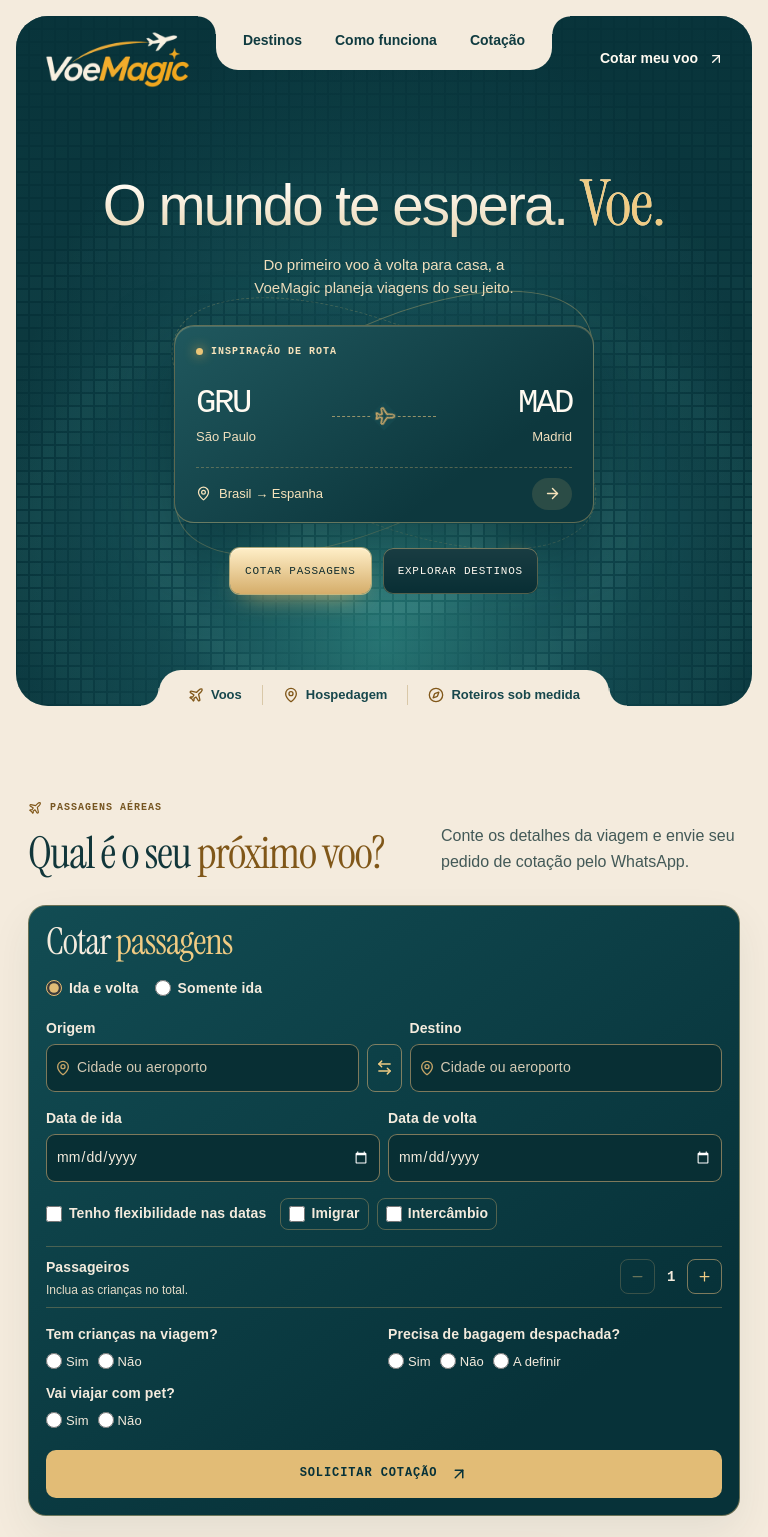
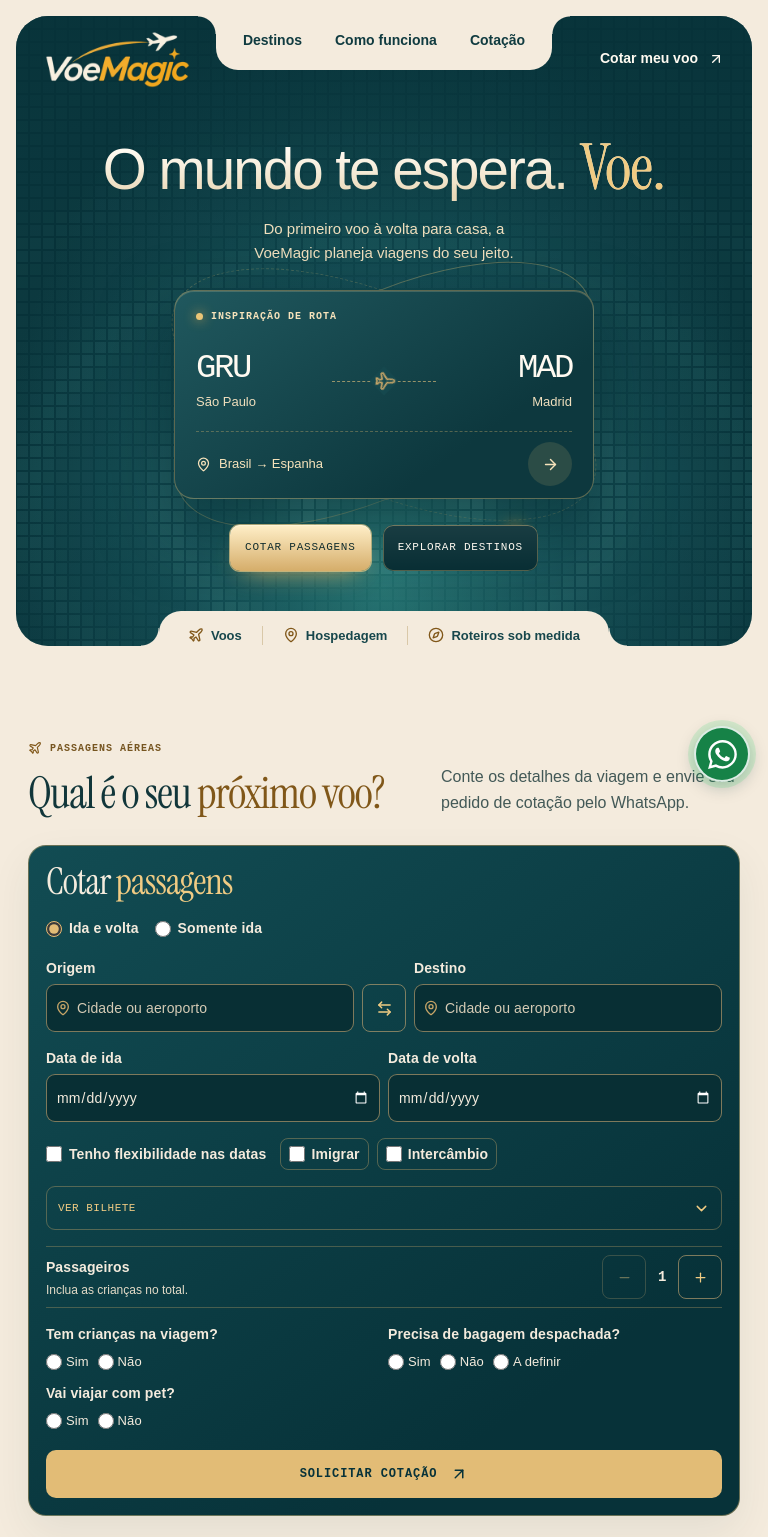
Before and after one commit to thomasgabbriel/voemagic, a React (Vite) app: page / in a window 768 px wide. Shown: the top 1537 px of the page. Built offline with nearby package versions, Linux system fonts and the light colour scheme.

Commit message:
Melhora controles mobile e adiciona WhatsApp flutuante

```diff
--- a/src/components/ui/flight-quote.tsx
+++ b/src/components/ui/flight-quote.tsx
@@ -1,5 +1,5 @@
 import { useEffect, useState, type FormEvent } from 'react'
-import { ArrowLeftRight, ArrowUpRight, Minus, Plus } from 'lucide-react'
+import { ArrowLeftRight, ArrowUpRight, ChevronDown, Minus, Plus } from 'lucide-react'
 import { AirportField, emptyAirport, type AirportValue } from './airport-field'
 import { airportLabel, loadAirports, type Airport } from './airports'
 import { whatsappUrl } from '../../contact'
@@ -120,6 +120,15 @@ export function FlightQuote({ suggestedDestination }: { suggestedDestination: Su
     'aria-describedby': error?.field === name ? 'quote-error' : undefined,
   })
 
+  const boardingPass = (
+    <QuoteBoardingPass activeField={activeField} origin={origin.selected} destination={destination.selected} roundTrip={roundTrip}
+        departure={formatDate(departure)} returnDate={formatDate(returnDate)} flexible={flexible} passengers={passengers}
+        preferences={[
+          ...(purpose ? [{ label: 'Objetivo', value: purpose }] : []),
+          ...questions.filter(({ name }) => answers[name]).map(({ name, summary }) => ({ label: summary, value: answers[name] })),
+        ]} />
+  )
+
   return (
     <div className="quote-layout">
       <form id="cotacao" className="quote" aria-labelledby="quote-title" noValidate onSubmit={submit} onChange={() => setError(null)}
@@ -160,6 +169,10 @@ export function FlightQuote({ suggestedDestination }: { suggestedDestination: Su
           </fieldset>
         </div>
         {purpose && <p className="quote-purpose-note" role="status">Para {purpose === 'Imigrar' ? 'imigração' : 'intercâmbio'}, a cotação será somente ida.</p>}
+        <details className="quote-mobile-pass">
+          <summary>Ver bilhete <ChevronDown size={17} aria-hidden="true" /></summary>
+          {boardingPass}
+        </details>
         <div className="quote-passengers" data-pass-field="passengers">
           <div><strong id="passenger-label">Passageiros</strong><small>Inclua as crianças no total.</small></div>
           <div className="counter" role="group" aria-labelledby="passenger-label">
@@ -179,12 +192,7 @@ export function FlightQuote({ suggestedDestination }: { suggestedDestination: Su
         {error && <p id="quote-error" className="quote-error" role="alert">{error.message}</p>}
         <button className="button primary quote-submit" type="submit">Solicitar cotação <ArrowUpRight size={18} /></button>
       </form>
-      <QuoteBoardingPass activeField={activeField} origin={origin.selected} destination={destination.selected} roundTrip={roundTrip}
-        departure={formatDate(departure)} returnDate={formatDate(returnDate)} flexible={flexible} passengers={passengers}
-        preferences={[
-          ...(purpose ? [{ label: 'Objetivo', value: purpose }] : []),
-          ...questions.filter(({ name }) => answers[name]).map(({ name, summary }) => ({ label: summary, value: answers[name] })),
-        ]} />
+      {boardingPass}
     </div>
   )
 }
--- a/src/main.tsx
+++ b/src/main.tsx
@@ -132,6 +132,11 @@ function App() {
           </div>
         </div>
       </footer>
+      <a className="floating-whatsapp" href={whatsappUrl} target="_blank" rel="noopener noreferrer" aria-label="Falar com a VoeMagic no WhatsApp">
+        <svg viewBox="0 0 16 16" width="29" height="29" fill="currentColor" aria-hidden="true">
+          <path d="M13.601 2.326A7.85 7.85 0 0 0 8.01 0C3.655 0 .106 3.547.104 7.903c0 1.391.363 2.75 1.054 3.947L.038 15.946l4.193-1.1a7.9 7.9 0 0 0 3.777.962h.003c4.354 0 7.903-3.546 7.905-7.903a7.86 7.86 0 0 0-2.315-5.579zM8.011 14.473h-.003a6.57 6.57 0 0 1-3.345-.916l-.24-.142-2.488.653.664-2.426-.157-.249a6.56 6.56 0 0 1-1.004-3.49c.002-3.62 2.951-6.568 6.575-6.568a6.53 6.53 0 0 1 4.646 1.925 6.53 6.53 0 0 1 1.921 4.649c-.001 3.62-2.949 6.564-6.569 6.564zm3.604-4.915c-.197-.099-1.168-.576-1.349-.642-.18-.066-.312-.099-.443.099-.132.197-.51.642-.625.774-.115.132-.23.148-.428.05-.197-.1-.833-.308-1.587-.98-.587-.524-.983-1.171-1.098-1.368-.115-.198-.012-.305.087-.403.089-.088.198-.23.296-.346.099-.115.132-.197.198-.329.065-.132.032-.247-.017-.346-.05-.099-.444-1.07-.608-1.466-.16-.385-.324-.333-.444-.339-.115-.006-.247-.007-.379-.007a.73.73 0 0 0-.526.247c-.18.198-.69.675-.69 1.646 0 .972.707 1.91.806 2.042.098.132 1.39 2.122 3.367 2.977.47.203.838.326 1.124.416.472.15.902.129 1.242.078.378-.056 1.168-.477 1.332-.938.165-.46.165-.856.115-.938-.049-.083-.18-.132-.378-.231z" />
+        </svg>
+      </a>
     </>
   )
 }
--- a/src/styles.css
+++ b/src/styles.css
@@ -707,3 +707,78 @@ em { font-family: 'Instrument Serif', Georgia, serif; font-weight: 400; letter-s
   .review-track { grid-auto-columns: min(87%, 390px); }
   .review-card { padding-inline: 22px; }
 }
+
+.quote-mobile-pass { display: none; }
+.floating-whatsapp {
+  position: fixed;
+  z-index: 5;
+  right: calc(18px + env(safe-area-inset-right));
+  bottom: calc(18px + env(safe-area-inset-bottom));
+  display: grid;
+  place-items: center;
+  width: 56px;
+  height: 56px;
+  border: 2px solid #ffffffd9;
+  border-radius: 50%;
+  background: #168247;
+  color: #fff;
+  box-shadow: 0 0 0 6px #25d36626, 0 5px 17px #07323945;
+  transition: background-color 160ms ease, transform 160ms var(--out);
+}
+.floating-whatsapp:hover { background: #116e3b; }
+.floating-whatsapp:active { transform: scale(.95); }
+
+@media (max-width: 860px) {
+  .quote-layout { grid-template-areas: "form"; }
+  .quote-layout > .quote-pass { display: none; }
+  .quote-mobile-pass { display: block; min-width: 0; }
+  .quote-mobile-pass summary {
+    display: flex;
+    align-items: center;
+    justify-content: space-between;
+    min-height: 44px;
+    padding-inline: 11px;
+    border: 1px solid #c6a56865;
+    border-radius: 9px;
+    color: #f0cb83;
+    cursor: pointer;
+    font: 500 11px/1.3 var(--mono);
+    letter-spacing: .045em;
+    text-transform: uppercase;
+  }
+  .quote-mobile-pass summary::-webkit-details-marker { display: none; }
+  .quote-mobile-pass[open] summary svg { transform: rotate(180deg); }
+  .quote-mobile-pass .quote-pass { margin-top: 11px; border-radius: 14px; box-shadow: none; }
+  .quote-mobile-pass .quote-pass-stub::before, .quote-mobile-pass .quote-pass-stub::after { display: none; }
+  .footer-inner { padding-bottom: 82px; }
+}
+
+@media (max-width: 860px), (pointer: coarse) {
+  .ticket button, .swap-airports, .counter button, .field-clear, .destination-controls button, .review-controls button {
+    min-width: 44px;
+    min-height: 44px;
+  }
+}
+
+@media (min-width: 741px) and (max-width: 1099px) {
+  .hero-body { min-height: clamp(425px, 55dvh, 530px); }
+}
+
+@media (orientation: landscape) and (max-height: 500px) and (max-width: 900px) {
+  .hero-body {
+    display: grid;
+    grid-template-areas: "copy ticket" "actions ticket";
+    grid-template-columns: minmax(0, 1fr) minmax(0, .9fr);
+    align-content: center;
+    gap: 12px 20px;
+    min-height: 0;
+    padding-block: 12px 16px;
+  }
+  .hero-copy { grid-area: copy; }
+  .hero h1 { font-size: clamp(30px, 5.7vw, 45px); }
+  .hero-copy p { margin-top: 4px; font-size: 13px; }
+  .hero-actions { grid-area: actions; gap: 7px; }
+  .hero-button { padding-inline: 10px; }
+  .hero-body .route-visual { grid-area: ticket; }
+  .hero .ticket-route { padding-block: 14px 11px; }
+}
```
Also changed, not shown: 1 other file (tests, documents, lock files or other folders).
